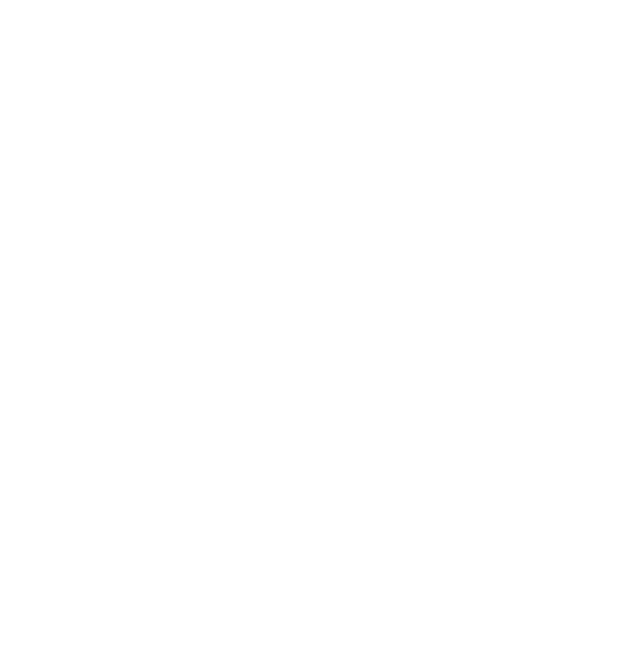
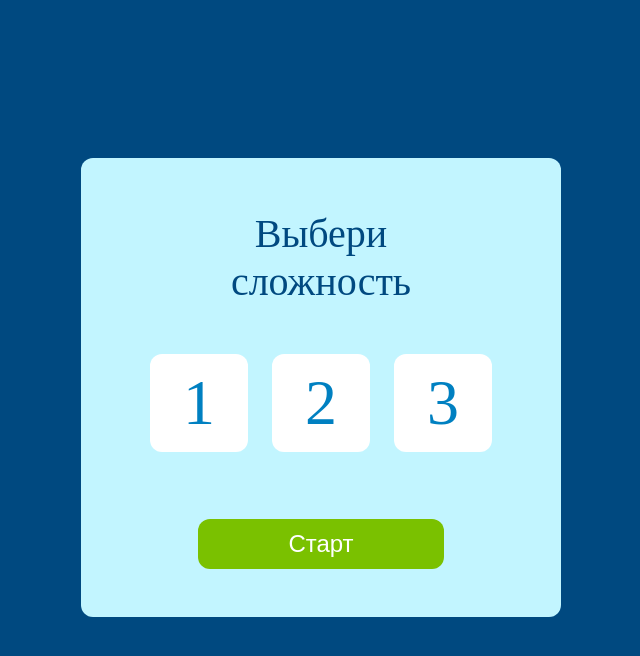
Before and after one commit to Talashenko/game, a plain HTML site: page index.html in a window 1280 px wide. Shown: the whole page, without its empty margins (319-959 px from the left). Drawn offline with Linux system fonts and the light colour scheme.

Commit message:
index new

```diff
--- a/index.html
+++ b/index.html
@@ -1,12 +1,93 @@
 <!DOCTYPE html>
 <html lang="en">
-<head>
-    <meta charset="UTF-8">
-    <meta http-equiv="X-UA-Compatible" content="IE=edge">
-    <meta name="viewport" content="width=device-width, initial-scale=1.0">
-    <title>Document</title>
-</head>
-<body>
+  <head>
+    <meta charset="UTF-8" />
+    <meta http-equiv="X-UA-Compatible" content="IE=edge" />
+    <meta name="viewport" content="width=device-width, initial-scale=1.0" />
+    <title>Card Game</title>
+    <style>
+      * {
+        margin: 0;
+        padding: 0;
+      }
 
-</body>
+      .main_box {
+        background: #004980;
+        background-repeat: no-repeat;
+        background-size: cover;
+        display: flex;
+        justify-content: center;
+        align-items: center;
+      }
+
+      .level_box {
+        margin-top: 158px;
+        width: 480px;
+        height: 459px;
+        background: #c2f5ff;
+        border-radius: 12px;
+        display: flex;
+        flex-direction: column;
+        align-items: center;
+      }
+
+      .level_box_title {
+        width: 208px;
+        text-align: center;
+        font-family: "StratosSkyeng";
+        font-style: normal;
+        font-weight: 400;
+        font-size: 40px;
+        line-height: 48px;
+        font-feature-settings: "pnum" on, "lnum" on;
+        color: #004980;
+        padding-top: 52px;
+        padding-bottom: 48px;
+      }
+
+      .level_box_difficults {
+        display: flex;
+        gap: 24px;
+        padding-bottom: 67px;
+      }
+
+      .level_button {
+        width: 98px;
+        height: 98px;
+        background: #ffffff;
+        border-radius: 12px;
+        font-family: "StratosSkyeng";
+        font-style: normal;
+        font-weight: 400;
+        font-size: 64px;
+        line-height: 72px;
+        color: #0080c1;
+        border: 0;
+      }
+
+      .start_button {
+        width: 246px;
+        height: 50px;
+        background: #7ac100;
+        border-radius: 12px;
+        border: 0;
+        font-style: normal;
+        font-weight: 400;
+        font-size: 24px;
+        line-height: 32px;
+        color: #ffffff;
+      }
+    </style>
+  </head>
+  <body class="main_box">
+    <div class="level_box">
+      <h1 class="level_box_title">Выбери сложность</h1>
+      <div class="level_box_difficults">
+        <button class="level_button">1</button>
+        <button class="level_button">2</button>
+        <button class="level_button">3</button>
+      </div>
+      <button class="start_button">Старт</button>
+    </div>
+  </body>
 </html>
```
